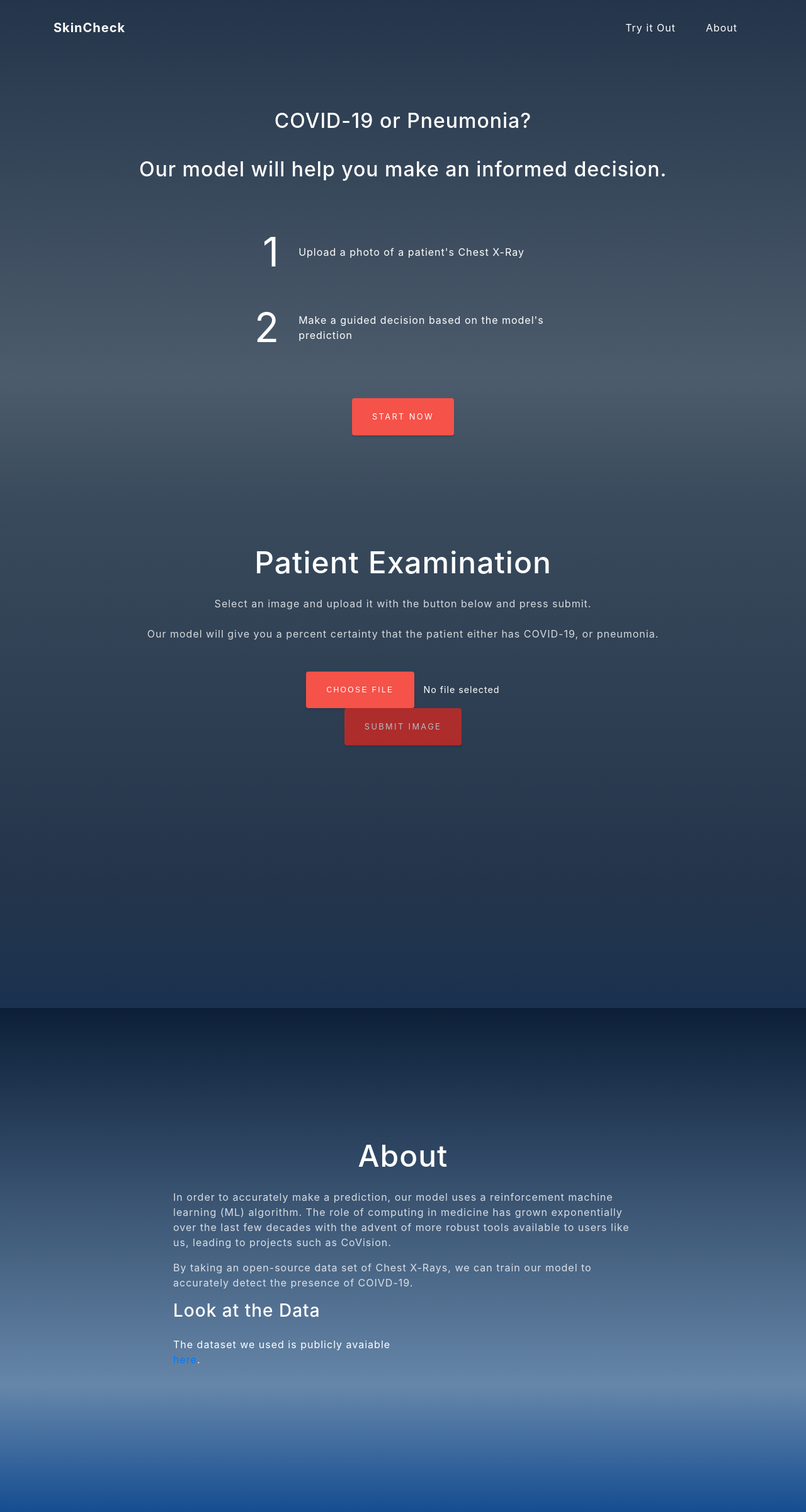
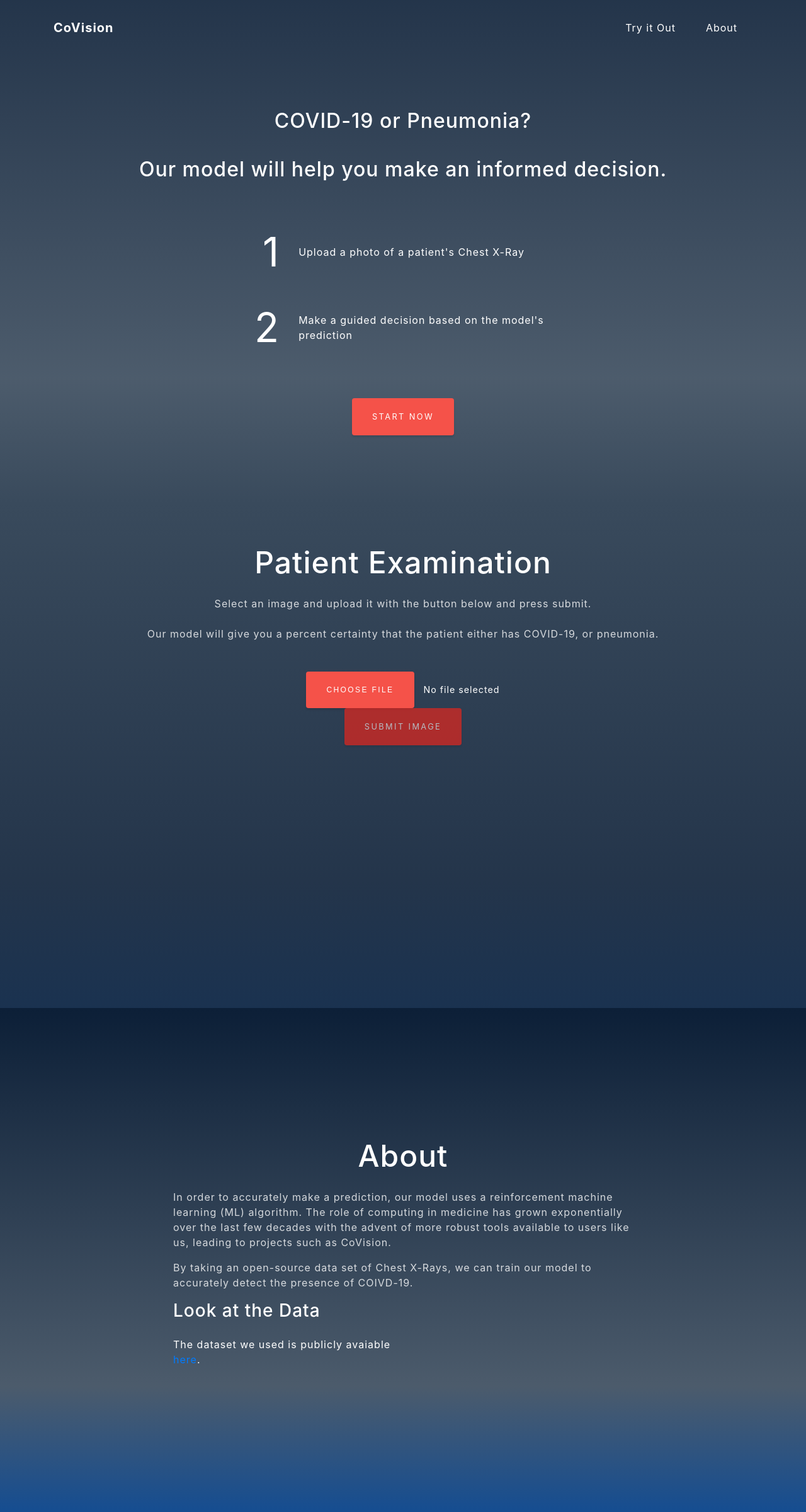
Before and after one commit to yu-eric/HackTheU2020, a Flask app: page / in a window 1280 px wide. Shown: the whole page at 63% size. Run offline with Flask 2, Linux system fonts and the light colour scheme; some libraries are stand-ins or nearby versions.

Commit message:
Fix Color Scheme, finalize description

```diff
--- a/static/styles/about.css
+++ b/static/styles/about.css
@@ -4,8 +4,8 @@
     width:100%;
     height:auto;
     min-height:100vh;
-    background:-webkit-gradient(linear,left top,left bottom,color-stop(0,rgba(40, 99, 172, 0.9)),color-stop(75%,rgba(86, 122, 161, 0.9)),to(#394a5c));
-    background:linear-gradient(to bottom,#0c1f37 0,rgba(86, 122, 161, 0.9) 75%,#154d91 100%);
+    background:-webkit-gradient(linear,left top,left bottom,color-stop(0,rgba(12,31,55,.9)),color-stop(75%,rgba(57,74,92,.9)),to(#394a5c));
+    background:linear-gradient(to bottom,#0c1f37 0,rgba(57,74,92,.9) 75%,#154d91 100%);
     background-repeat:no-repeat;
     background-attachment:scroll;
     background-size:cover;
--- a/templates/site.html
+++ b/templates/site.html
@@ -20,9 +20,9 @@
 
   <!-- Primary Meta Tags -->
   <title>CoVision</title>
-  <meta name="title" content="SkinCheck Self-Checking">
+  <meta name="title" content="CoVision COVID-19 Scanner">
   <meta name="description"
-        content="Skin cancer is one of the most common forms of cancers, but when detected quickly has a significantly higher survival rate.">
+        content="COVID-19 or Pneumonia? Our model will help you make an informed decision.">
 
 
   <title>CoVision</title>
@@ -34,7 +34,7 @@
 <span id="home" style="display: hidden"></span>
 <nav class="navbar navbar-expand-lg navbar-light fixed-top" id="mainNav">
   <div class="container">
-    <a class="navbar-brand js-scroll-trigger" href="#home">SkinCheck</a>
+    <a class="navbar-brand js-scroll-trigger" href="#home">CoVision</a>
     <button type="button" class="navbar-toggler navbar-toggler-right collapsed" data-toggle="collapse"
             data-target="#navbarResponsive" aria-controls="navbarResponsive" aria-expanded="false"
             aria-label="Toggle navigation">
```
